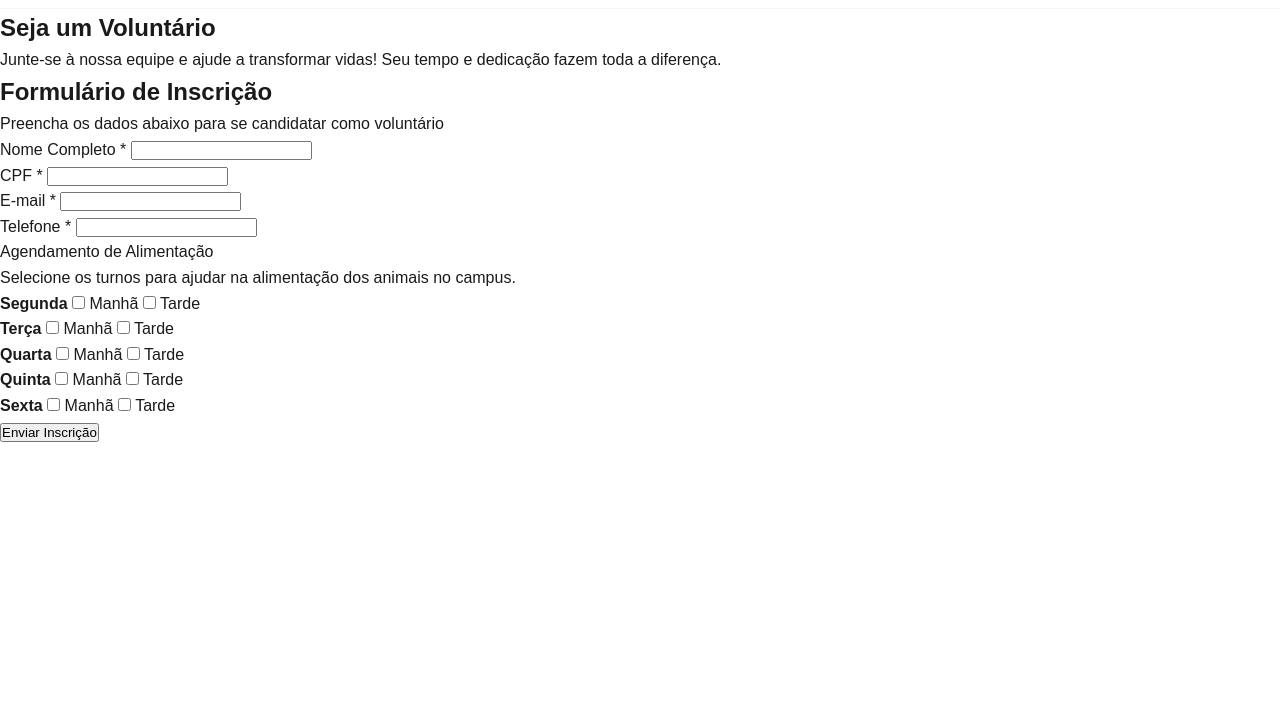
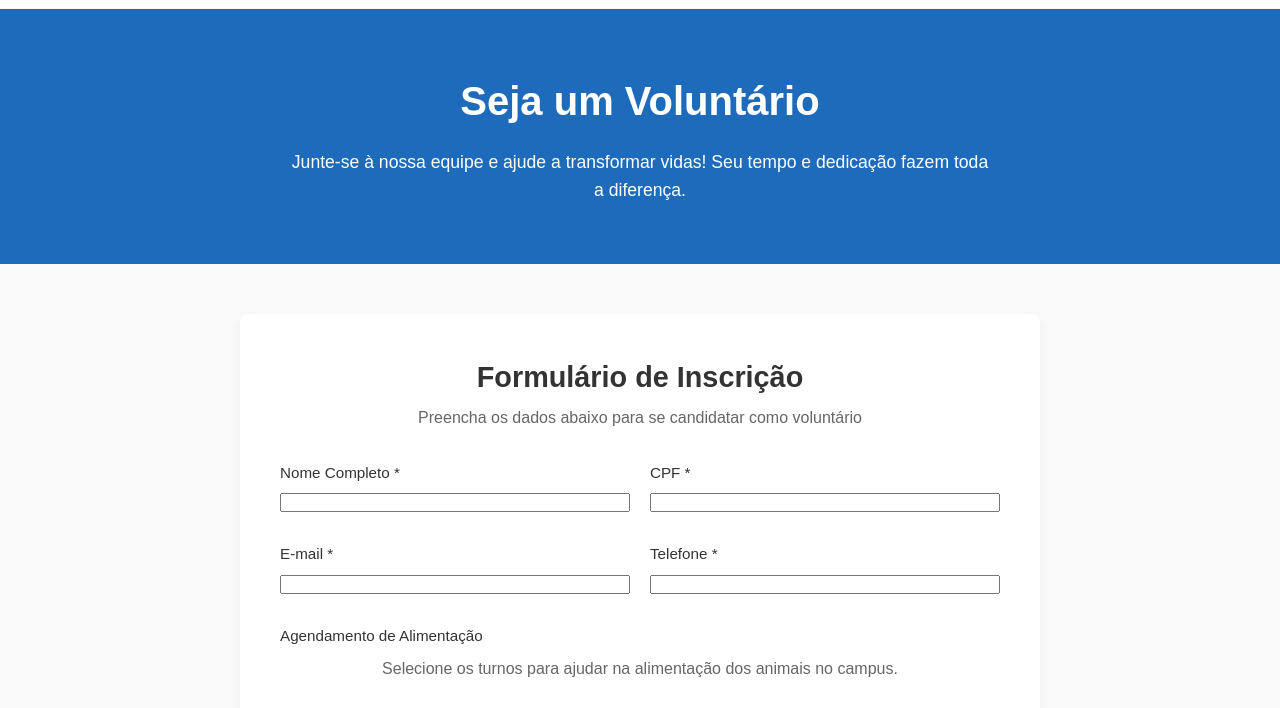
Before and after one commit to evyhdev/Pelu-Cia, a website built with Vite: page src/pages/voluntario.html in a window 1280 px wide. Shown: the part 71-779 px from the top of the page. Built offline with nearby package versions, Linux system fonts and the light colour scheme.

Commit message:
vamos de novo2

```diff
--- a/src/css/voluntario.css
+++ b/src/css/voluntario.css
@@ -1,6 +1,68 @@
-.voluntarioado-page .hero{
+.voluntariado-page .hero {
     background-color: #1E6BBB;
     color: white;
     text-align: center;
     padding: 60px 20px;
 }
+
+.voluntariado-page .hero h1 {
+    font-size: 2.5rem;
+    margin-bottom: 15px;
+}
+
+.voluntariado-page .hero p {
+    font-size: 1.1rem;
+    max-width: 700px;
+    margin: 0 auto;
+}
+
+.inscricao {
+    padding: 50px 20px;
+    background-color: #f9f9f9;
+}
+
+.inscricao .container {
+    max-width: 800px;
+    margin: 0 auto;
+    background: white;
+    padding: 40px;
+    border-radius: 8px;
+    box-shadow: 0 4px 10px rgba(0, 0, 0, 0.05);
+
+}
+
+.inscricao h2 {
+    font-size: 1.8rem;
+    margin-bottom: 5px;
+    color: #333;
+    text-align: center;
+}
+
+.inscricao p {
+    color: #666;
+    margin-bottom: 30px;
+    text-align: center;
+}
+
+.form-row {
+    display: flex;
+    gap: 20px;
+    margin-bottom: 15px;
+}
+
+.form-row .form-group{
+    flex: 1;
+}
+
+.form-group {
+    margin-bottom: 15px;
+    display: flex;
+    flex-direction: column;
+}
+
+.form-group label {
+    font-weight: 500;
+    margin-bottom: 8px;
+    font-size: 0.95rem;
+    color: #333;
+}
```
